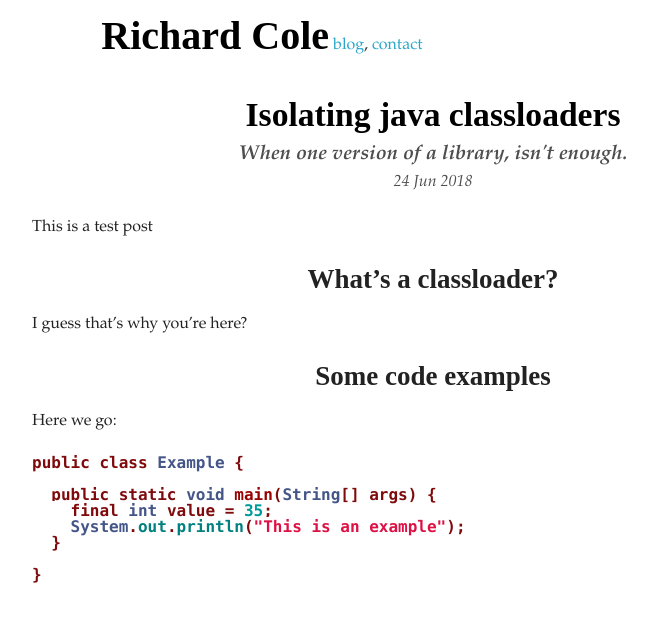
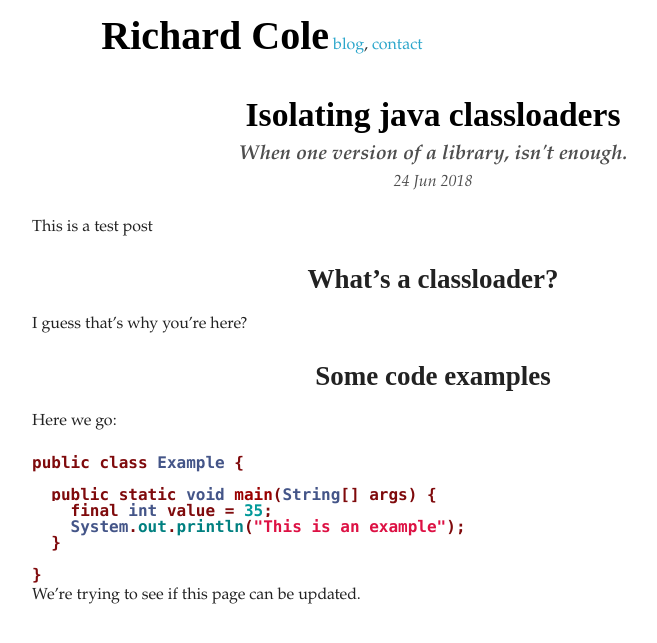
Before and after one commit to imrichardcole/imrichardcole.github.io, a Jekyll site: the page built from _posts/2018-06-24-isolating-java-classloaders.md, in a window 1280 px wide. Shown: the top 643 px of the page, without its empty margins (207-864 px from the left). Built offline with Jekyll 4.4.1, drawn with Linux system fonts in a browser that asks for light colours; some web fonts are replaced.

Commit message:
test change

```diff
--- a/_posts/2018-06-24-isolating-java-classloaders.md
+++ b/_posts/2018-06-24-isolating-java-classloaders.md
@@ -24,3 +24,5 @@ public class Example {
 
 }
 {% endhighlight %}
+
+We're trying to see if this page can be updated.
```
